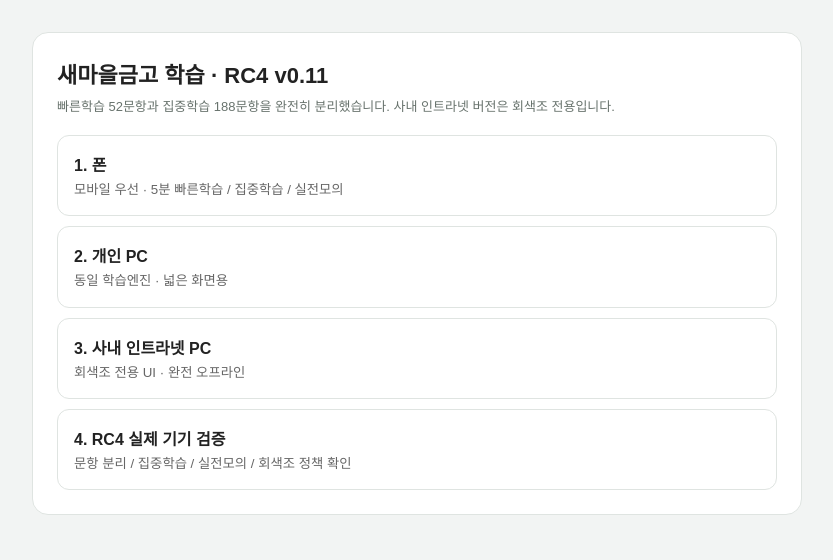
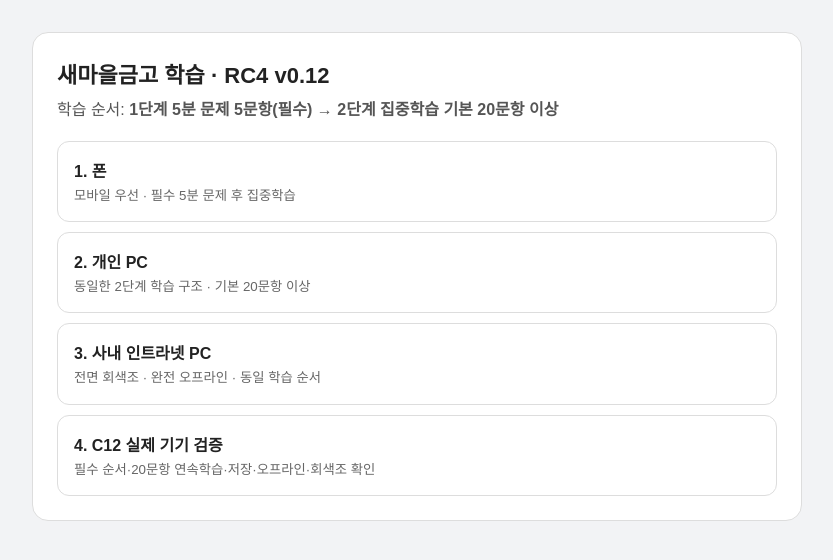
Before and after one commit to korealaw/trans, a plain HTML site: page index.html in a window 1280 px wide. Shown: the whole page, without its empty margins (223-1056 px from the left). Drawn offline with Linux system fonts and the light colour scheme.

Commit message:
Update version selector for RC4 v0.12

```diff
--- a/index.html
+++ b/index.html
@@ -1 +1 @@
-<!doctype html><html lang="ko"><meta charset="utf-8"><meta name="viewport" content="width=device-width,initial-scale=1"><title>새마을금고 학습 · 버전 선택</title><style>body{font-family:Arial,sans-serif;background:#f2f4f3;margin:0;padding:32px 16px;color:#222}.wrap{max-width:720px;margin:auto;background:#fff;border:1px solid #dfe4e1;border-radius:16px;padding:24px}h1{font-size:22px;margin:0 0 8px}p{color:#68736d;font-size:13px;line-height:1.55;margin:0 0 18px}.g{display:grid;gap:10px}a{display:block;padding:16px;border:1px solid #dfe4e1;border-radius:12px;color:#222;text-decoration:none;font-weight:800}a small{display:block;color:#666;font-weight:400;margin-top:4px;line-height:1.45}</style><div class="wrap"><h1>새마을금고 학습 · RC4 v0.11</h1><p>빠른학습 52문항과 집중학습 188문항을 완전히 분리했습니다. 사내 인트라넷 버전은 회색조 전용입니다.</p><div class="g"><a href="01_PHONE.html">1. 폰<small>모바일 우선 · 5분 빠른학습 / 집중학습 / 실전모의</small></a><a href="02_PERSONAL_PC.html">2. 개인 PC<small>동일 학습엔진 · 넓은 화면용</small></a><a href="03_INTRANET_PC.html">3. 사내 인트라넷 PC<small>회색조 전용 UI · 완전 오프라인</small></a><a href="C11_DEVICE_SELFTEST.html">4. RC4 실제 기기 검증<small>문항 분리 / 집중학습 / 실전모의 / 회색조 정책 확인</small></a></div></div></html>
+<!doctype html><html lang="ko"><meta charset="utf-8"><meta name="viewport" content="width=device-width,initial-scale=1"><title>새마을금고 학습 · 버전 선택</title><style>body{font-family:Arial,sans-serif;background:#f2f3f5;margin:0;padding:32px 16px;color:#222}.wrap{max-width:720px;margin:auto;background:#fff;border:1px solid #ddd;border-radius:16px;padding:24px}h1{font-size:22px;margin:0 0 8px}p{color:#555;line-height:1.6;margin:0 0 18px}.g{display:grid;gap:10px}a{display:block;padding:16px;border:1px solid #ddd;border-radius:12px;color:#222;text-decoration:none;font-weight:800}a small{display:block;color:#666;font-weight:400;margin-top:4px;line-height:1.45}</style><div class="wrap"><h1>새마을금고 학습 · RC4 v0.12</h1><p>학습 순서: <b>1단계 5분 문제 5문항(필수) → 2단계 집중학습 기본 20문항 이상</b></p><div class="g"><a href="01_PHONE.html">1. 폰<small>모바일 우선 · 필수 5분 문제 후 집중학습</small></a><a href="02_PERSONAL_PC.html">2. 개인 PC<small>동일한 2단계 학습 구조 · 기본 20문항 이상</small></a><a href="03_INTRANET_PC.html">3. 사내 인트라넷 PC<small>전면 회색조 · 완전 오프라인 · 동일 학습 순서</small></a><a href="C12_DEVICE_SELFTEST.html">4. C12 실제 기기 검증<small>필수 순서·20문항 연속학습·저장·오프라인·회색조 확인</small></a></div></div></html>
```
